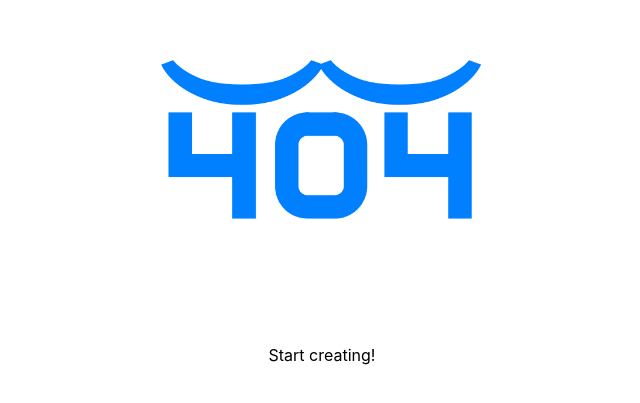
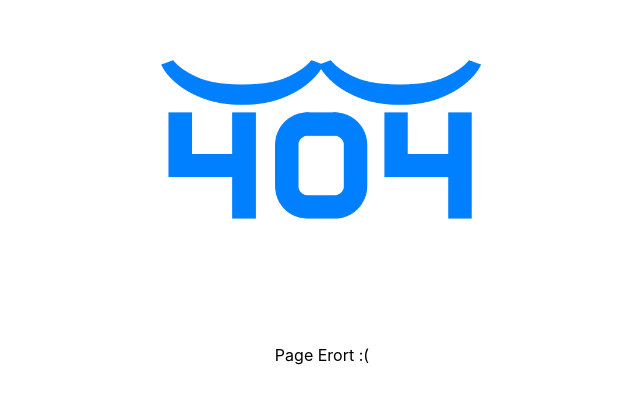
Before and after one commit to HEDGEHOGyt/FloraiTel, a plain HTML site: page index.html in a window 1280 px wide. Shown: the part 229-632 px from the top of the page, 318-958 px from the left. Drawn offline with Linux system fonts and the light colour scheme.

Commit message:
Update index.html

```diff
--- a/index.html
+++ b/index.html
@@ -32,7 +32,7 @@
 <body>
   <div class="container">
     <img src="logo.png" class="logo">
-    <p>Start creating!</p>
+    <p>Page Erort :(</p>
   </div>
 
   <script src="script.js"></script>
```
